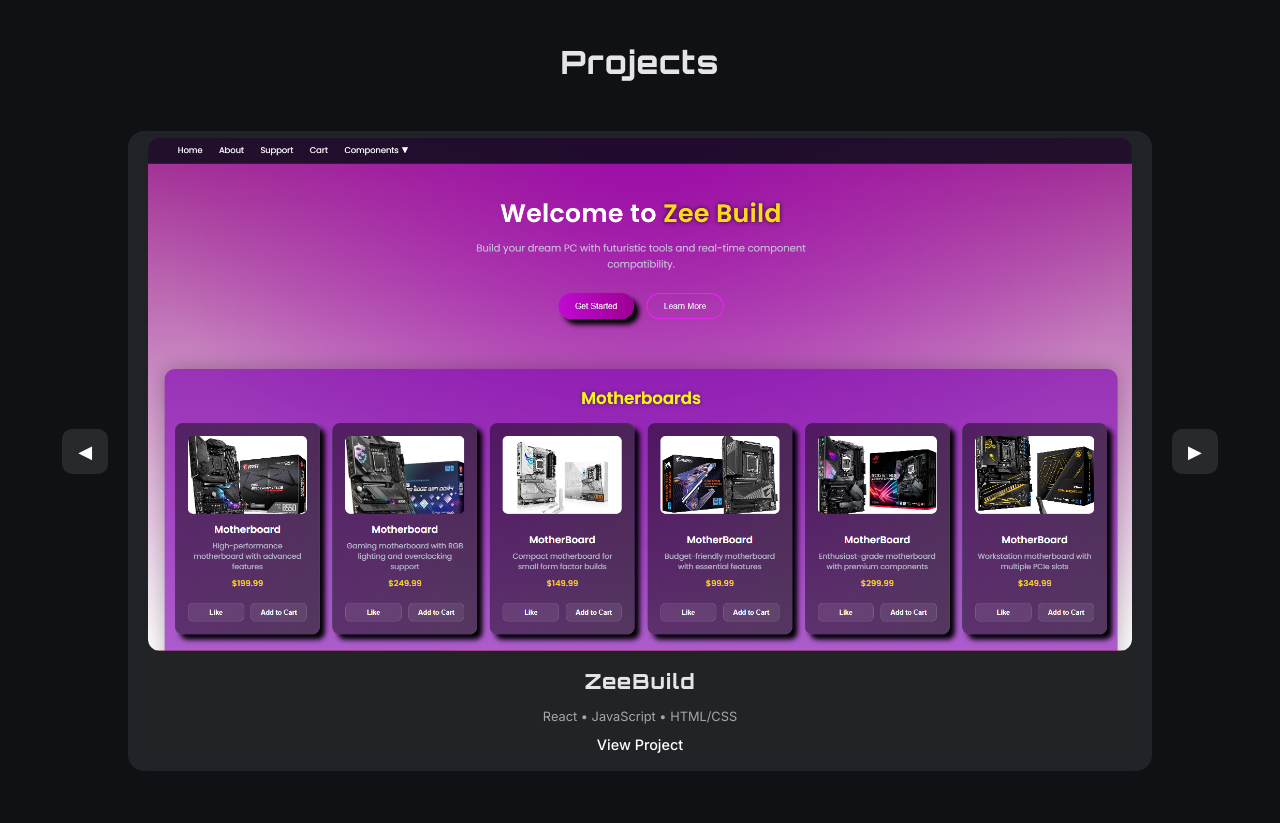
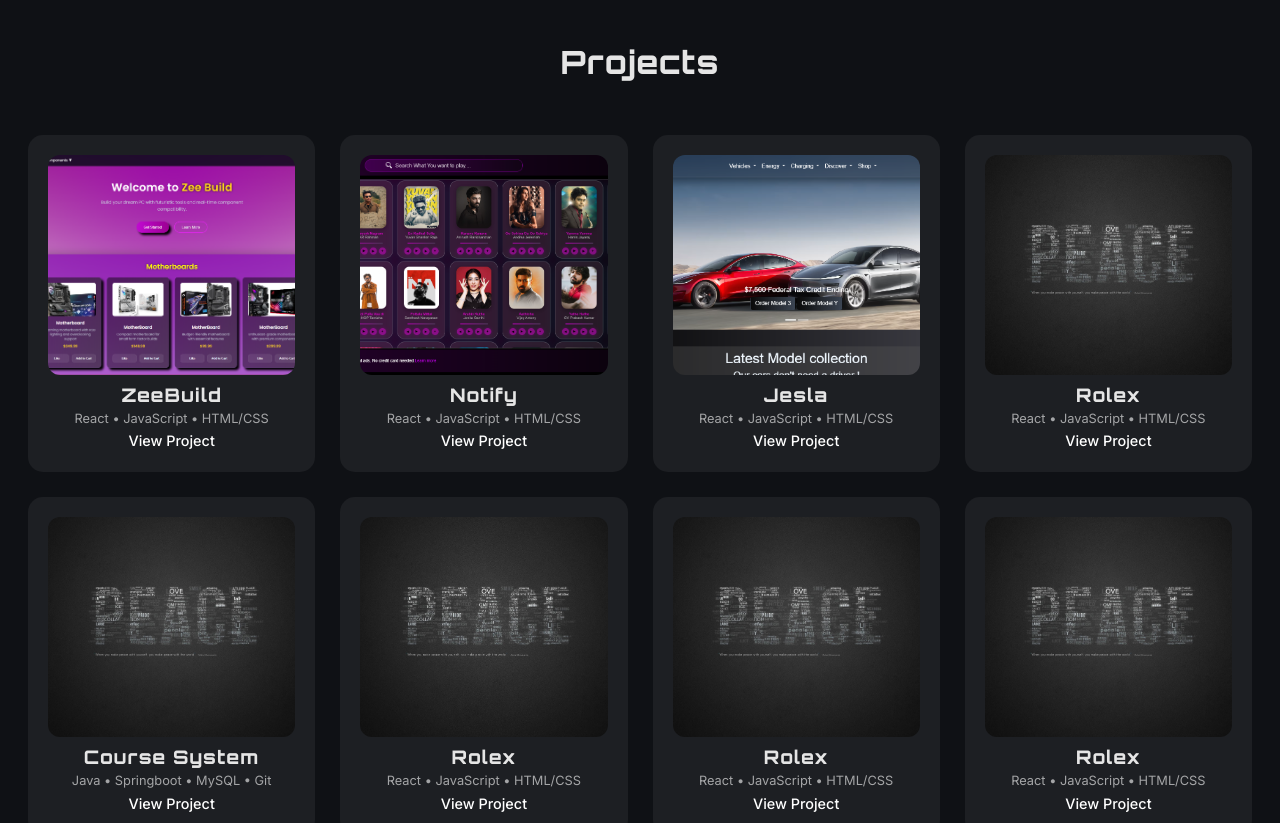
Before and after one commit to redhodom/-Portfolio-Freezee, a React (Vite) app: page / in a window 1280 px wide. Shown: the part 1600-2423 px from the top of the page. Built offline with nearby package versions, Linux system fonts and the light colour scheme.

Commit message:
fixed responsive code and layouts

```diff
--- a/src/home.jsx
+++ b/src/home.jsx
@@ -42,6 +42,22 @@
     {
       title: "Course System",
       tech: "Java • Springboot • MySQL • Git",
+      image: peace,
+      link: "https://github.com/yourlink"
+    },
+    {
+      title: "Rolex",
+      tech: "React • JavaScript • HTML/CSS",
+      image: peace,
+      link: "https://github.com/yourlink"
+    },{
+      title: "Rolex",
+      tech: "React • JavaScript • HTML/CSS",
+      image: peace,
+      link: "https://github.com/yourlink"
+    },{
+      title: "Rolex",
+      tech: "React • JavaScript • HTML/CSS",
       image: peace,
       link: "https://github.com/yourlink"
     }
@@ -243,29 +259,9 @@
        <section id="projects" className={style.section}>
   <h2>Projects</h2>
 
-          <div className={style.sliderWrapper}>
-
-            <button onClick={prevSlide} className={style.navBtn}>◀</button>
-
-            <div className={style.slider}>
-              <motion.div
-                className={style.slideTrack}
-                drag="x"
-                dragConstraints={{ left: -300, right: 300 }}
-                onDragEnd={(e, info) => {
-                  if (info.offset.x < -100) nextSlide()
-                  if (info.offset.x > 100) prevSlide()
-                }}
-                style={{ transform: `translateX(-${index * 100}%)` }}
-              >
+  <div className={style.projectGrid}>
     {projects.map((proj, i) => (
-                  <motion.div
-                    className={style.slide}
-                    key={i}   // ✅ FIXED (no more bugs)
-                    initial={{ opacity: 0, x: 80 }}
-                    animate={{ opacity: 1, x: 0 }}
-                    transition={{ duration: 0.4 }}
-                  >
+      <div className={style.projectCard} key={i}>
         <img src={proj.image} alt={proj.title} />
 
         <h3>{proj.title}</h3>
@@ -282,13 +278,8 @@
         >
           View Project
         </a>
-                  </motion.div>
+      </div>
     ))}
-              </motion.div>
-            </div>
-
-            <button onClick={nextSlide} className={style.navBtn}>▶</button>
-
   </div>
 </section>
 
--- a/src/home.module.css
+++ b/src/home.module.css
@@ -93,8 +93,8 @@
 
 /* Hero */
 .hero {
-  width: 90%;
-  max-width: 1800px;
+  width: 95%;
+  max-width: 1400px; /* reduce from 1800 → cleaner */
   margin: 80px auto 0;
   /* THIS centers it */
   min-height: calc(95vh - 80px);
@@ -282,22 +282,6 @@
   max-width: 600px;
 }
 
-@keyframes typing {
-  from {
-    width: 0
-  }
-
-  to {
-    width: 100%
-  }
-}
-
-@keyframes blink {
-  50% {
-    border-color: transparent
-  }
-}
-
 .line {
   height: 70vh;
   width: 2px;
@@ -316,32 +300,6 @@
   }
 }
 
-.parallelogram {
-  position: relative;
-  margin-top: 25px;
-  width: 180px;
-  height: 40px;
-  background: rgba(255, 255, 255, 0.089);
-  backdrop-filter: blur(12px);
-  -webkit-backdrop-filter: blur(12px);
-  border: 1px solid rgba(255, 255, 255, 0.19);
-  box-shadow: 0 8px 32px rgba(0, 0, 0, 0.361);
-  box-shadow: 0 4px 20px rgba(0, 0, 0, 0.2);
-  /* soft shadow */
-  transform: skew(-40deg);
-  display: flex;
-  flex-direction: column;
-  align-items: center;
-  justify-content: center;
-}
-
-.next {
-  color: #fff;
-  font-family: 'Segoe UI', Tahoma, Geneva, Verdana, sans-serif;
-  font-weight: 300;
-  transform: skew(40deg);
-}
-
 .name:hover {
   text-shadow: 0 0 20px rgba(255, 0, 0, 0.6);
   transition: 0.3s;
@@ -358,6 +316,8 @@
 
 .container {
   width: 100%;
+  max-width: 1400px;
+  margin: auto;
 }
 
 .section {
@@ -420,84 +380,6 @@
 
 /* ===== PROJECT SLIDER (CLEAN VERSION) ===== */
 
-.sliderWrapper {
-  display: flex;
-  align-items: center;
-  justify-content: center;
-  gap: 20px;
-  margin-top: 2rem;
-}
-
-/* VIEW AREA */
-.slider {
-  width: 80vw;
-  height: 80vh;
-  overflow: hidden;
-  display: flex;
-  justify-content: center;
-}
-
-/* TRACK */
-.slideTrack {
-  display: flex;
-  transition: transform 0.5s ease-in-out;
-}
-
-/* SINGLE CARD */
-.slide {
-  min-width: 100%;
-  display: flex;
-  flex-direction: column;
-  align-items: center;
-  justify-content: center;
-  position: relative;
-  overflow: hidden;
-  padding: 20px;
-  border-radius: 16px;
-  background: rgba(255, 255, 255, 0.08);
-  backdrop-filter: blur(10px);
-  transition: 0.4s;
-  transform-style: preserve-3d;
-}
-
-/* IMAGE */
-.slide img {
-  width: 100%;
-  max-height: 90%;
-  object-fit: cover;
-  border-radius: 12px;
-  margin-bottom: 15px;
-  transition: 0.4s;
-}
-
-/* HOVER EFFECT */
-.slide:hover {
-  transform: rotateX(5deg) rotateY(5deg);
-  box-shadow: 0 10px 30px rgba(0, 0, 0, 0.4);
-}
-
-.slide:hover img {
-  transform: scale(1.05);
-}
-
-.slide::after {
-  content: "";
-  position: absolute;
-  top: 0;
-  left: -100%;
-  width: 100%;
-  height: 100%;
-  background: linear-gradient(120deg,
-      transparent,
-      rgba(255, 255, 255, 0.2),
-      transparent);
-
-  transition: 0.6s;
-}
-
-.slide:hover::after {
-  left: 100%;
-}
 
 /* TITLE */
 .slide h3 {
@@ -528,16 +410,7 @@
 }
 
 /* NAV BUTTONS */
-.navBtn {
-  background: rgba(255, 255, 255, 0.1);
-  border: none;
-  padding: 12px 16px;
-  font-size: 18px;
-  color: white;
-  cursor: pointer;
-  border-radius: 10px;
-  transition: 0.3s;
-}
+
 
 .navBtn:hover {
   background: var(--accent);
@@ -784,19 +657,6 @@
     gap: 10px;
   }
 
-  .slider {
-    width: 95%;
-  }
-
-  .slide img {
-    height: 200px;
-  }
-
-  .navBtn {
-    padding: 8px 10px;
-    font-size: 14px;
-  }
-
   /* CONTACT */
   .contactContainer {
     flex-direction: column;
@@ -834,16 +694,6 @@
   .skills {
     grid-template-columns: 1fr;
   }
-
-  .slide img {
-    height: 180px;
-  }
-
-  .slider {
-    width: 350px;
-    max-width: 90%;
-  }
-
 }
 
 /* HAMBURGER */
@@ -855,16 +705,6 @@
 
 /* MOBILE NAV */
 @media (max-width: 768px) {
-
-  .slider {
-    width: 90vw;
-    height: 60vh;
-  }
-
-  .slider img {
-    height: 100%;
-    width: 80vw;
-  }
 
   .hamburger {
     display: block;
@@ -947,3 +787,50 @@
   transform: translateY(-4px);
   box-shadow: 0 5px 15px rgba(0, 0, 0, 0.4);
 }
+
+.projectGrid {
+  display: grid;
+  grid-template-columns: repeat(4, 1fr); /* FORCE 4 */
+  gap: 25px;
+  padding: 20px;
+}
+
+.projectCard {
+  background: rgba(255, 255, 255, 0.06);
+  border-radius: 15px;
+   padding: 20px;
+  transition: 0.3s;
+}
+
+.projectCard img {
+  width: 100%;
+ height: 220px;
+  object-fit: cover;
+  border-radius: 12px;
+}
+
+.projectCard:hover {
+  transform: translateY(-6px);
+  box-shadow: 0 10px 25px rgba(0, 0, 0, 0.4);
+}
+
+/* Tablet */
+@media (max-width: 1100px) {
+  .projectGrid {
+    grid-template-columns: repeat(3, 1fr);
+  }
+}
+
+/* Small tablets */
+@media (max-width: 800px) {
+  .projectGrid {
+    grid-template-columns: repeat(2, 1fr);
+  }
+}
+
+/* Mobile */
+@media (max-width: 500px) {
+  .projectGrid {
+    grid-template-columns: 1fr;
+  }
+}
```
Lines whose indentation alone changed are shown as unchanged.
